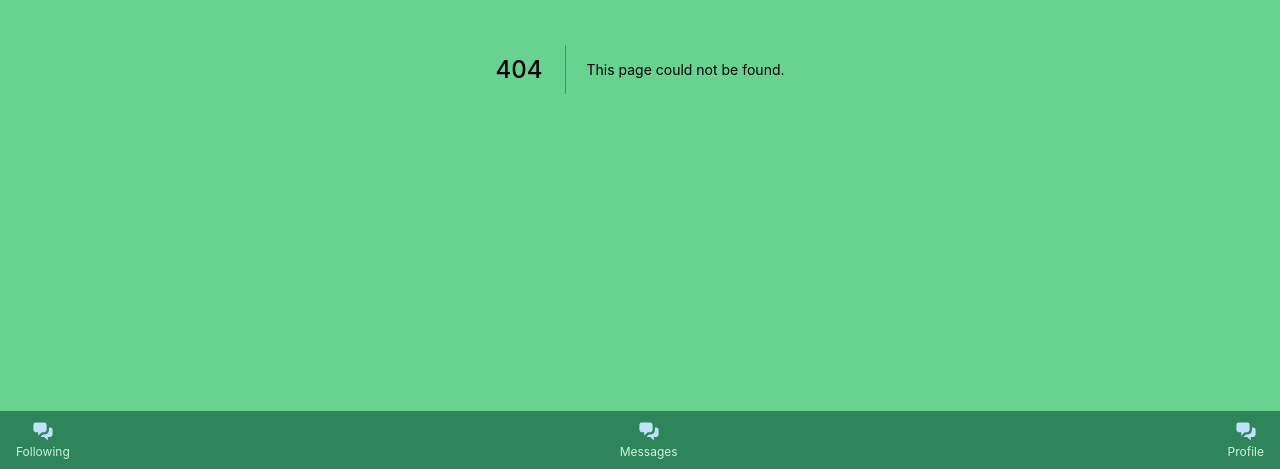
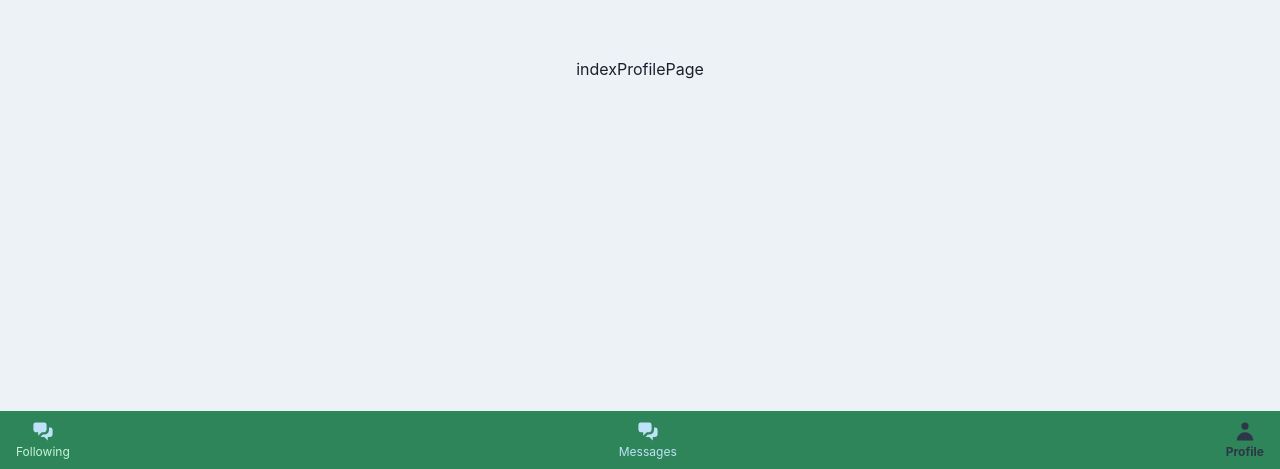
Before and after one commit to althafdaa/chat-next-ts-graphql, a Next.js app: page /profile in a window 1280 px wide. Before the commit this address had no page. Shown: the part 331-800 px from the top of the page. Built offline with nearby package versions, Linux system fonts and the light colour scheme.

Commit message:
feat: create chats page and followings drawer

```diff
--- a/src/assets/icons/ChatIcon.tsx
+++ b/src/assets/icons/ChatIcon.tsx
@@ -1,14 +1,17 @@
 import React, { FC } from 'react';
 
-interface ChatIconProps {}
+interface ChatIconProps {
+  style?: object;
+  fill?: string;
+}
 
-const ChatIcon: FC<ChatIconProps> = () => {
+const ChatIcon: FC<ChatIconProps> = ({ style, fill = '#BEE3F8' }) => {
   return (
     <svg
       xmlns="http://www.w3.org/2000/svg"
-      style={{ height: '24px' }}
+      style={style}
       viewBox="0 0 20 20"
-      fill="#BEE3F8"
+      fill={fill}
     >
       <path d="M2 5a2 2 0 012-2h7a2 2 0 012 2v4a2 2 0 01-2 2H9l-3 3v-3H4a2 2 0 01-2-2V5z" />
       <path d="M15 7v2a4 4 0 01-4 4H9.828l-1.766 1.767c.28.149.599.233.938.233h2l3 3v-3h2a2 2 0 002-2V9a2 2 0 00-2-2h-1z" />
--- /dev/null
+++ b/src/assets/icons/UserIcon.tsx
@@ -0,0 +1,26 @@
+import React, { FC } from 'react';
+
+interface UserIconProps {
+  style: object;
+  fill?: string;
+}
+
+const UserIcon: FC<UserIconProps> = ({ style, fill = '#BEE3F8' }) => {
+  return (
+    <svg
+      xmlns="http://www.w3.org/2000/svg"
+      className="h-5 w-5"
+      viewBox="0 0 20 20"
+      fill={fill}
+      style={style}
+    >
+      <path
+        fillRule="evenodd"
+        d="M10 9a3 3 0 100-6 3 3 0 000 6zm-7 9a7 7 0 1114 0H3z"
+        clipRule="evenodd"
+      />
+    </svg>
+  );
+};
+
+export default UserIcon;
--- /dev/null
+++ b/src/components/FollowingDrawer/index.tsx
@@ -0,0 +1,49 @@
+import {
+  Drawer,
+  DrawerOverlay,
+  DrawerContent,
+  DrawerBody,
+  Accordion,
+  AccordionButton,
+  AccordionIcon,
+  AccordionItem,
+  AccordionPanel,
+  Box,
+} from '@chakra-ui/react';
+import React, { FC } from 'react';
+import FollowingItem from '../FollowingItem';
+
+interface FollowingDrawerProps {
+  isOpen: boolean;
+  onOpen?: () => void;
+  onClose: () => void;
+}
+
+const FollowingDrawer: FC<FollowingDrawerProps> = ({ isOpen, onClose }) => {
+  return (
+    <Drawer placement={'left'} onClose={onClose} isOpen={isOpen}>
+      <DrawerOverlay />
+      <DrawerContent>
+        <DrawerBody px={'1rem'}>
+          <Accordion defaultIndex={[0]} allowMultiple>
+            <AccordionItem>
+              <h2>
+                <AccordionButton>
+                  <Box fontWeight={600} flex="1" textAlign="left">
+                    Followings
+                  </Box>
+                  <AccordionIcon />
+                </AccordionButton>
+              </h2>
+              <AccordionPanel pb={4}>
+                <FollowingItem />
+              </AccordionPanel>
+            </AccordionItem>
+          </Accordion>
+        </DrawerBody>
+      </DrawerContent>
+    </Drawer>
+  );
+};
+
+export default FollowingDrawer;
--- /dev/null
+++ b/src/components/FollowingItem/index.tsx
@@ -0,0 +1,30 @@
+import { Box } from '@chakra-ui/react';
+import React, { FC } from 'react';
+import PhotoPlaceholder from '@/assets/img/PhotoPlaceholder.png';
+
+interface FollowingItemProps {}
+
+const FollowingItem: FC<FollowingItemProps> = () => {
+  return (
+    <Box
+      fontSize={'14px'}
+      as="span"
+      display={'flex'}
+      alignItems={'center'}
+      gap={'0.5rem'}
+    >
+      <img
+        style={{
+          height: '24px',
+          width: '24px',
+          borderRadius: '99999px',
+        }}
+        src={PhotoPlaceholder.src}
+        alt="photoprofile"
+      />
+      Varkas
+    </Box>
+  );
+};
+
+export default FollowingItem;
--- a/src/layouts/Navigation/index.tsx
+++ b/src/layouts/Navigation/index.tsx
@@ -1,11 +1,17 @@
 import ChatIcon from '@/assets/icons/ChatIcon';
+import UserIcon from '@/assets/icons/UserIcon';
 import { Box, Text } from '@chakra-ui/react';
 import Link from 'next/link';
+import { useRouter } from 'next/router';
 import React from 'react';
 
-interface NavigationProps {}
+interface NavigationProps {
+  onOpen: () => void;
+}
 
-const Navigation: React.FC<NavigationProps> = () => {
+const Navigation: React.FC<NavigationProps> = ({ onOpen }) => {
+  const router = useRouter();
+
   return (
     <Box
       position={'absolute'}
@@ -19,25 +25,51 @@ const Navigation: React.FC<NavigationProps> = () => {
       px={'1rem'}
       py="0.5rem"
     >
-      <Box display={'flex'} flexDir={'column'} alignItems="center">
-        <ChatIcon />
+      <Box
+        as="button"
+        display={'flex'}
+        flexDir={'column'}
+        alignItems="center"
+        onClick={onOpen}
+      >
+        <ChatIcon style={{ height: '24px' }} />
         <Text fontSize={'xs'} color="green.100">
           Following
         </Text>
       </Box>
 
-      <Box display={'flex'} flexDir={'column'} alignItems="center">
-        <ChatIcon />
-        <Text fontSize={'xs'} color="green.100">
-          Messages
-        </Text>
-      </Box>
+      <Link href={'/chats'} passHref>
+        <a>
+          <Box display={'flex'} flexDir={'column'} alignItems="center">
+            <ChatIcon
+              style={{ height: '24px' }}
+              fill={router.asPath === '/chats' ? '#2D3748' : '#BEE3F8'}
+            />
+
+            <Text
+              fontSize={'xs'}
+              color={router.asPath === '/chats' ? '#2D3748' : '#BEE3F8'}
+              fontWeight={router.asPath === '/chats' ? 700 : 400}
+            >
+              Messages
+            </Text>
+          </Box>
+        </a>
+      </Link>
 
       <Link href={'/profile'} passHref>
         <a>
           <Box display={'flex'} flexDir={'column'} alignItems="center">
-            <ChatIcon />
-            <Text fontSize={'xs'} color="green.100">
+            <UserIcon
+              style={{ height: '24px' }}
+              fill={router.asPath === '/profile' ? '#2D3748' : '#BEE3F8'}
+            />
+
+            <Text
+              fontSize={'xs'}
+              color={router.asPath === '/profile' ? '#2D3748' : '#BEE3F8'}
+              fontWeight={router.asPath === '/profile' ? 700 : 400}
+            >
               Profile
             </Text>
           </Box>
--- a/src/layouts/Wrapper/index.tsx
+++ b/src/layouts/Wrapper/index.tsx
@@ -1,4 +1,5 @@
-import { Center } from '@chakra-ui/react';
+import FollowingDrawer from '@/components/FollowingDrawer';
+import { Center, useDisclosure } from '@chakra-ui/react';
 import { useRouter } from 'next/router';
 import React, { FC, ReactNode } from 'react';
 import Footer from '../Footer';
@@ -9,6 +10,8 @@ type Props = {
 };
 
 const Wrapper: FC<Props> = ({ children }) => {
+  const { isOpen, onOpen, onClose } = useDisclosure();
+
   const router = useRouter();
   const nonAuth = ['/', '/login', '/register'].some(
     (item) => item === router.asPath
@@ -20,12 +23,15 @@ const Wrapper: FC<Props> = ({ children }) => {
       flexDir="column"
       position={'relative'}
       minH={'100vh'}
-      bgColor="green.300"
+      bgColor={nonAuth ? 'green.300' : 'gray.100'}
     >
+      {!nonAuth && (
+        <FollowingDrawer isOpen={isOpen} onOpen={onOpen} onClose={onClose} />
+      )}
       {children}
 
       {nonAuth && <Footer />}
-      {!nonAuth && <Navigation />}
+      {!nonAuth && <Navigation onOpen={onOpen} />}
     </Center>
   );
 };
--- a/src/pages/chats/index.tsx
+++ b/src/pages/chats/index.tsx
@@ -2,7 +2,7 @@ import { Box } from '@chakra-ui/react';
 import type { NextPage } from 'next';
 import Head from 'next/head';
 
-const index: NextPage = () => {
+const ChatsPage: NextPage = () => {
   return (
     <Box
       minH="100vh"
@@ -16,9 +16,9 @@ const index: NextPage = () => {
         <title>Chats | Chat Graph</title>
       </Head>
 
-      <main>index</main>
+      <main>ChatsPage</main>
     </Box>
   );
 };
 
-export default index;
+export default ChatsPage;
--- /dev/null
+++ b/src/pages/profile/index.tsx
@@ -0,0 +1,16 @@
+import type { NextPage } from 'next';
+import Head from 'next/head';
+
+const ProfilePage: NextPage = () => {
+  return (
+    <>
+      <Head>
+        <title>Profile | Chat App</title>
+      </Head>
+
+      <main>indexProfilePage</main>
+    </>
+  );
+};
+
+export default ProfilePage;
```
Also changed, not shown: src/assets/img/PhotoPlaceholder.png (added).
